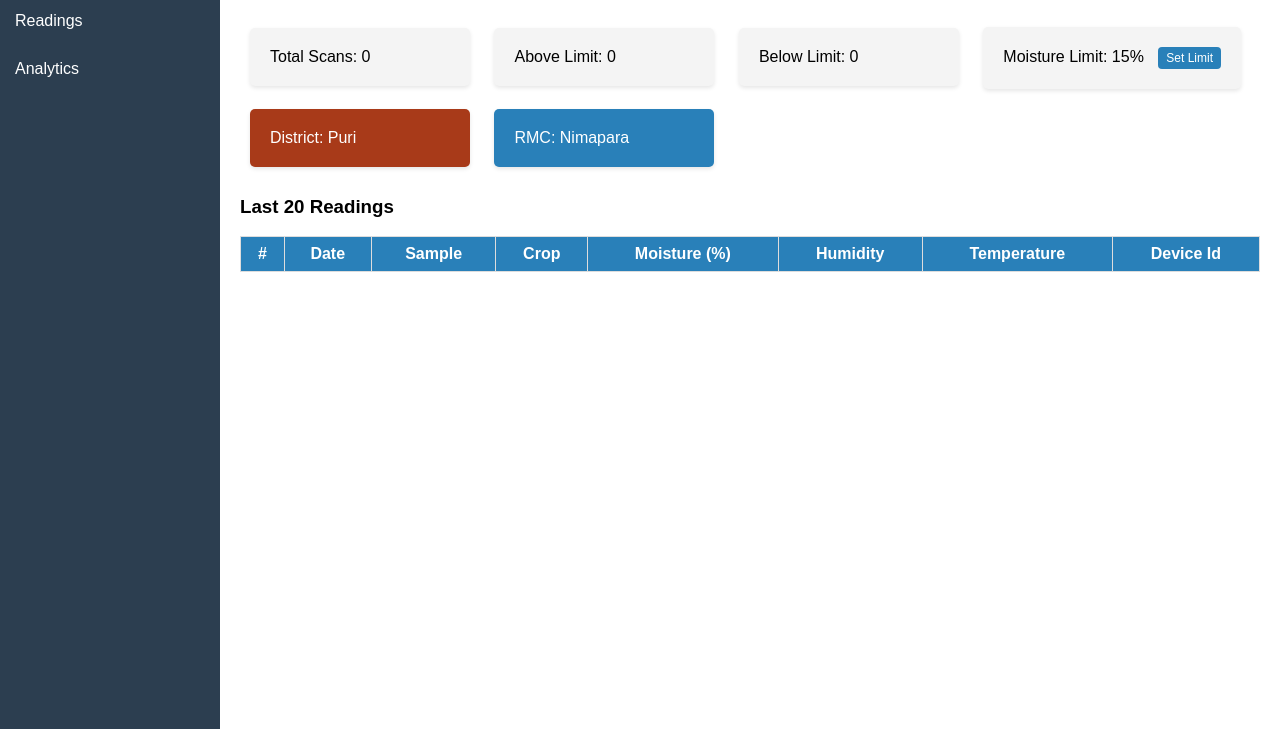
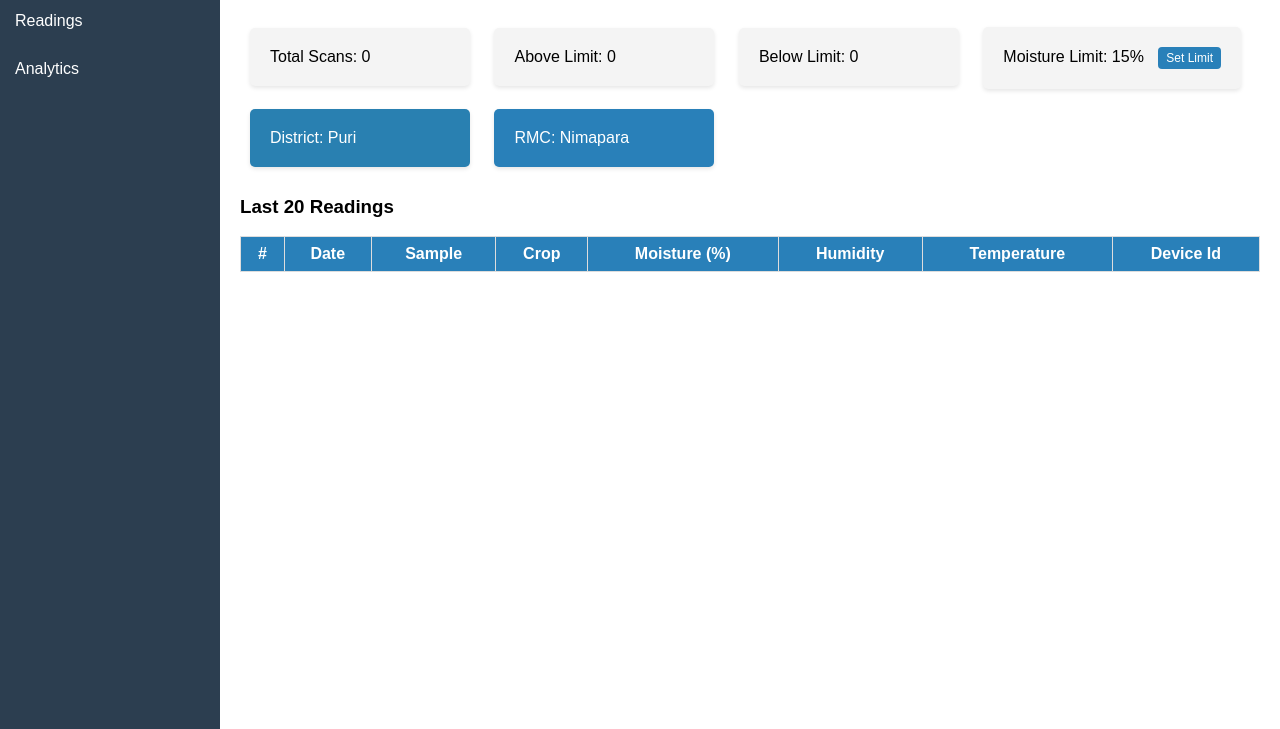
Before and after one commit to anuragnitw6/netpro-ui, a plain HTML site: page netpro/netpro-home.html in a window 1280 px wide. Shown: the part 71-800 px from the top of the page. Drawn offline with nearby package versions, Linux system fonts and the light colour scheme; no server answers.

Commit message:
Update netpro-home.html

```diff
--- a/netpro/netpro-home.html
+++ b/netpro/netpro-home.html
@@ -391,7 +391,7 @@ canvas {
                Moisture Limit: <span id="moistureLimit">15</span><span id="moistureLimit">%</span>
           <button onclick="openLimitPopup()" class="limit-btn">Set Limit</button>
       </div>
-        <div class="card" style="background-color: #a83a19;color: white;">District: <span id="district">Puri</span></div>
+        <div class="card" style="background-color: #2980b1;color: white;">District: <span id="district">Puri</span></div>
         <div class="card" style="background-color: #2980b9;color: white;">RMC: <span id="rmc">Nimapara</span></div>
 
 
```
